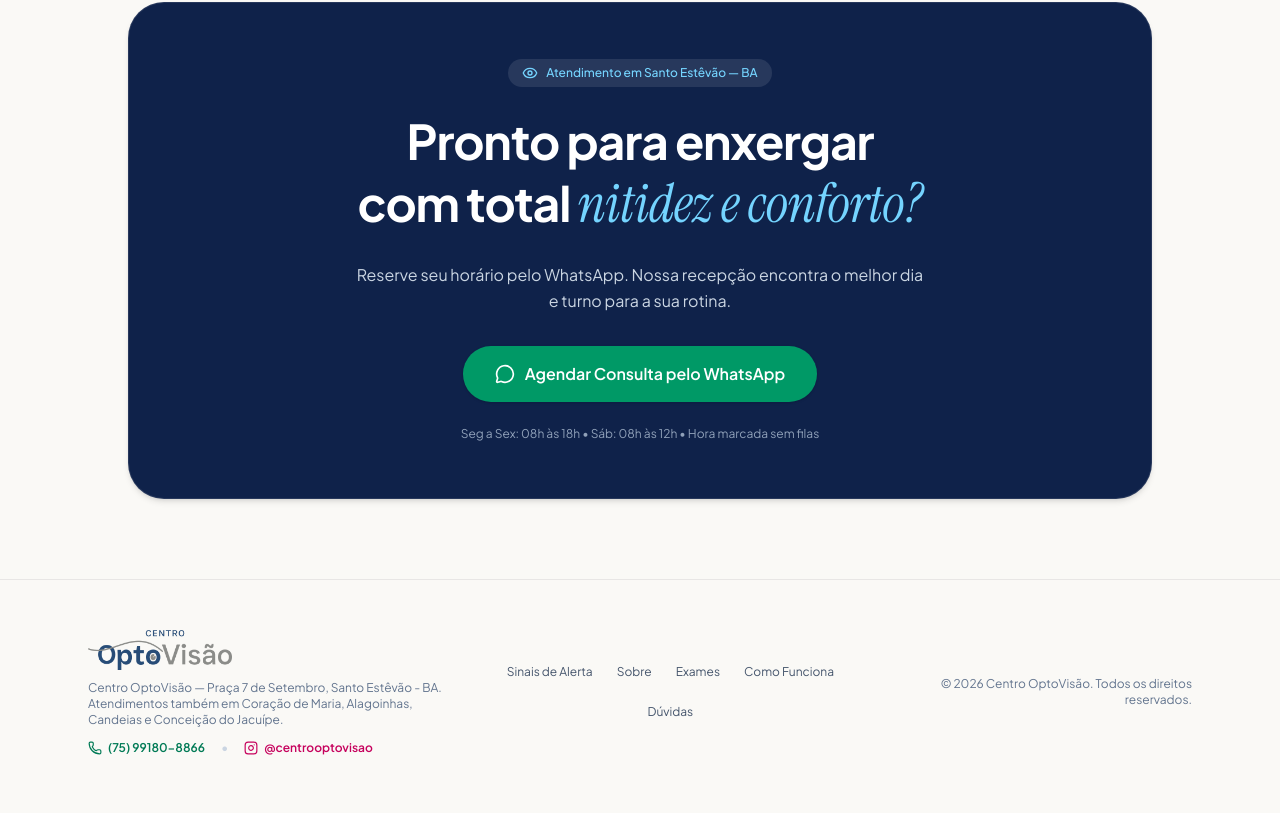
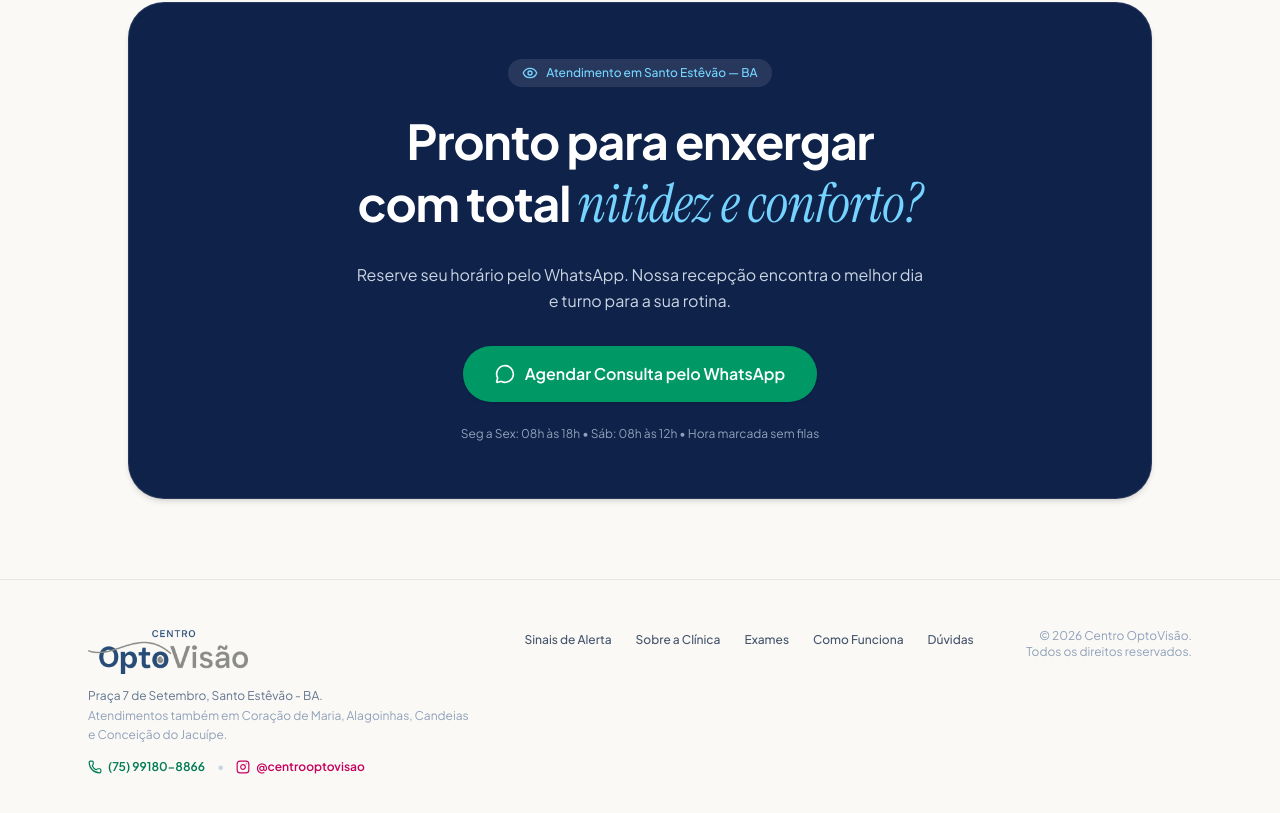
Before and after one commit to felipefsa0301/centro-optovisao, a Next.js app: page / in a window 1280 px wide. Shown: the part 5381-6194 px from the top of the page. Built offline with nearby package versions, Linux system fonts and the light colour scheme.

Commit message:
fix: melhorar espacamento e alinhamento do rodape

```diff
--- a/src/app/page.tsx
+++ b/src/app/page.tsx
@@ -844,30 +844,30 @@ export default function LandingPage() {
 
       {/* Rodapé */}
       <footer className="bg-[#FAF9F6] border-t border-stone-200/90 py-12 text-slate-600 text-sm">
-        <div className="max-w-6xl mx-auto px-4 sm:px-6 flex flex-col md:flex-row items-center justify-between gap-6">
-          <div className="flex flex-col items-center md:items-start gap-2">
-            <div className="relative w-36 h-11">
+        <div className="max-w-6xl mx-auto px-4 sm:px-6 flex flex-col md:flex-row items-center md:items-start justify-between gap-8">
+          <div className="flex flex-col items-center md:items-start gap-2.5 max-w-sm text-center md:text-left">
+            <div className="relative w-40 h-12">
               <Image
                 src="/images/logo.png"
                 alt="Centro OptoVisão"
                 fill
-                sizes="144px"
-                className="object-contain object-left"
+                sizes="160px"
+                className="object-contain object-center md:object-left"
               />
             </div>
-            <p className="text-xs text-slate-500 text-center md:text-left max-w-sm">
-              Centro OptoVisão — Praça 7 de Setembro, Santo Estêvão - BA.
+            <p className="text-xs text-slate-500 leading-relaxed">
+              Praça 7 de Setembro, Santo Estêvão - BA.
               <br />
-              Atendimentos também em Coração de Maria, Alagoinhas, Candeias e Conceição do Jacuípe.
+              <span className="text-slate-400">Atendimentos também em Coração de Maria, Alagoinhas, Candeias e Conceição do Jacuípe.</span>
             </p>
-            <div className="flex items-center gap-4 text-xs font-semibold pt-1">
+            <div className="flex flex-wrap items-center justify-center md:justify-start gap-3 text-xs font-semibold pt-1">
               <a
                 href={WHATSAPP_LINK}
                 target="_blank"
                 rel="noopener noreferrer"
-                className="inline-flex items-center gap-1.5 text-emerald-700 hover:text-emerald-800 transition-colors"
+                className="inline-flex items-center gap-1.5 text-emerald-700 hover:text-emerald-800 transition-colors whitespace-nowrap"
               >
-                <Phone className="w-3.5 h-3.5" />
+                <Phone className="w-3.5 h-3.5 shrink-0" />
                 <span>{PHONE_DISPLAY}</span>
               </a>
               <span className="text-slate-300">•</span>
@@ -875,24 +875,26 @@ export default function LandingPage() {
                 href={INSTAGRAM_URL}
                 target="_blank"
                 rel="noopener noreferrer"
-                className="inline-flex items-center gap-1.5 text-pink-700 hover:text-pink-800 transition-colors"
+                className="inline-flex items-center gap-1.5 text-pink-700 hover:text-pink-800 transition-colors whitespace-nowrap"
               >
-                <InstagramIcon className="w-3.5 h-3.5" />
+                <InstagramIcon className="w-3.5 h-3.5 shrink-0" />
                 <span>{INSTAGRAM_HANDLE}</span>
               </a>
             </div>
           </div>
 
-          <nav aria-label="Navegação do rodapé" className="flex flex-wrap justify-center gap-4 sm:gap-6 text-xs text-slate-600">
-            <a href="#sinais" className="min-h-[44px] sm:min-h-0 py-2 sm:py-0 inline-flex items-center hover:text-slate-900 transition-colors focus-visible:outline-none focus-visible:ring-2 focus-visible:ring-[#19336A] rounded-md">Sinais de Alerta</a>
-            <a href="#sobre" className="min-h-[44px] sm:min-h-0 py-2 sm:py-0 inline-flex items-center hover:text-slate-900 transition-colors focus-visible:outline-none focus-visible:ring-2 focus-visible:ring-[#19336A] rounded-md">Sobre</a>
-            <a href="#exames" className="min-h-[44px] sm:min-h-0 py-2 sm:py-0 inline-flex items-center hover:text-slate-900 transition-colors focus-visible:outline-none focus-visible:ring-2 focus-visible:ring-[#19336A] rounded-md">Exames</a>
-            <a href="#jornada" className="min-h-[44px] sm:min-h-0 py-2 sm:py-0 inline-flex items-center hover:text-slate-900 transition-colors focus-visible:outline-none focus-visible:ring-2 focus-visible:ring-[#19336A] rounded-md">Como Funciona</a>
-            <a href="#faq" className="min-h-[44px] sm:min-h-0 py-2 sm:py-0 inline-flex items-center hover:text-slate-900 transition-colors focus-visible:outline-none focus-visible:ring-2 focus-visible:ring-[#19336A] rounded-md">Dúvidas</a>
+          <nav aria-label="Navegação do rodapé" className="flex flex-wrap items-center justify-center gap-x-6 gap-y-2 text-xs font-medium text-slate-600">
+            <a href="#sinais" className="py-1 hover:text-[#19336A] transition-colors focus-visible:outline-none focus-visible:ring-2 focus-visible:ring-[#19336A] rounded-md whitespace-nowrap">Sinais de Alerta</a>
+            <a href="#sobre" className="py-1 hover:text-[#19336A] transition-colors focus-visible:outline-none focus-visible:ring-2 focus-visible:ring-[#19336A] rounded-md whitespace-nowrap">Sobre a Clínica</a>
+            <a href="#exames" className="py-1 hover:text-[#19336A] transition-colors focus-visible:outline-none focus-visible:ring-2 focus-visible:ring-[#19336A] rounded-md whitespace-nowrap">Exames</a>
+            <a href="#jornada" className="py-1 hover:text-[#19336A] transition-colors focus-visible:outline-none focus-visible:ring-2 focus-visible:ring-[#19336A] rounded-md whitespace-nowrap">Como Funciona</a>
+            <a href="#faq" className="py-1 hover:text-[#19336A] transition-colors focus-visible:outline-none focus-visible:ring-2 focus-visible:ring-[#19336A] rounded-md whitespace-nowrap">Dúvidas</a>
           </nav>
 
-          <div className="text-xs text-slate-500 text-center md:text-right">
-            © 2026 Centro OptoVisão. Todos os direitos reservados.
+          <div className="text-xs text-slate-400 text-center md:text-right shrink-0">
+            © 2026 Centro OptoVisão.
+            <br />
+            Todos os direitos reservados.
           </div>
         </div>
       </footer>
```
